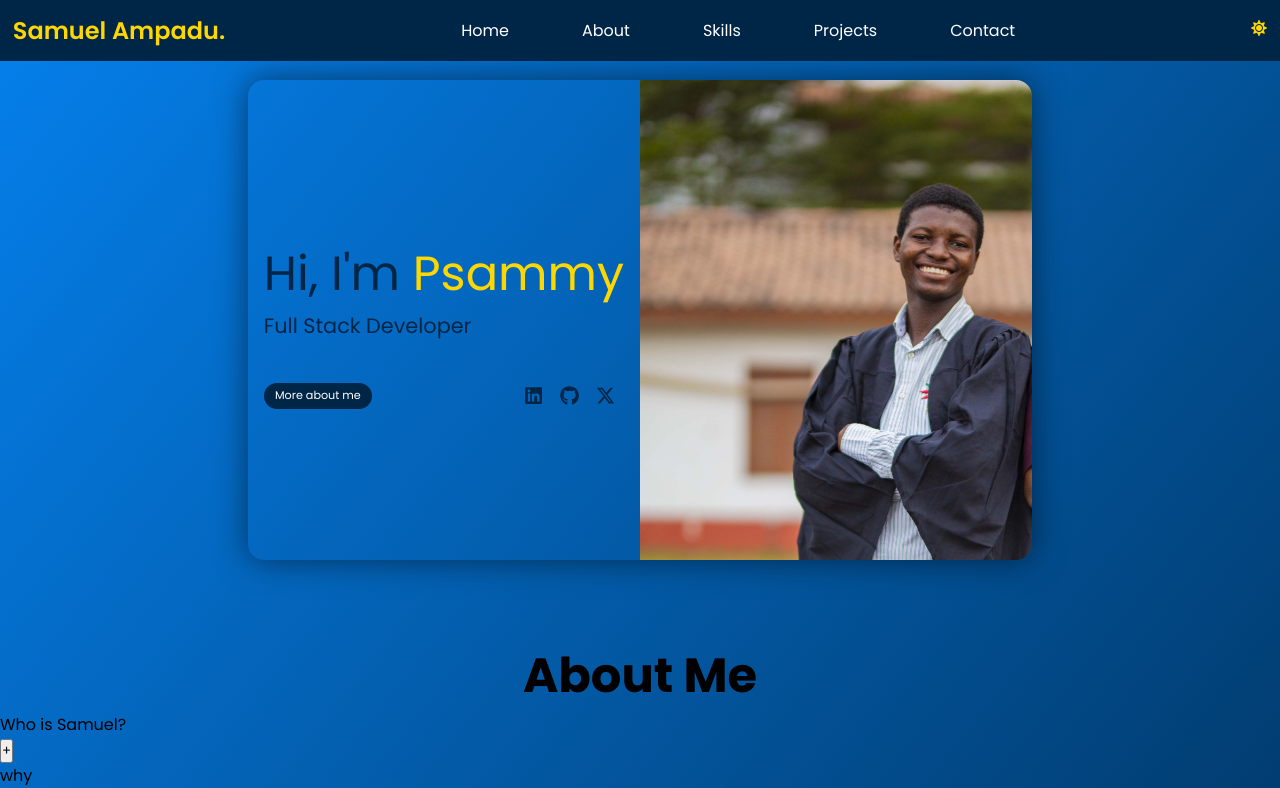
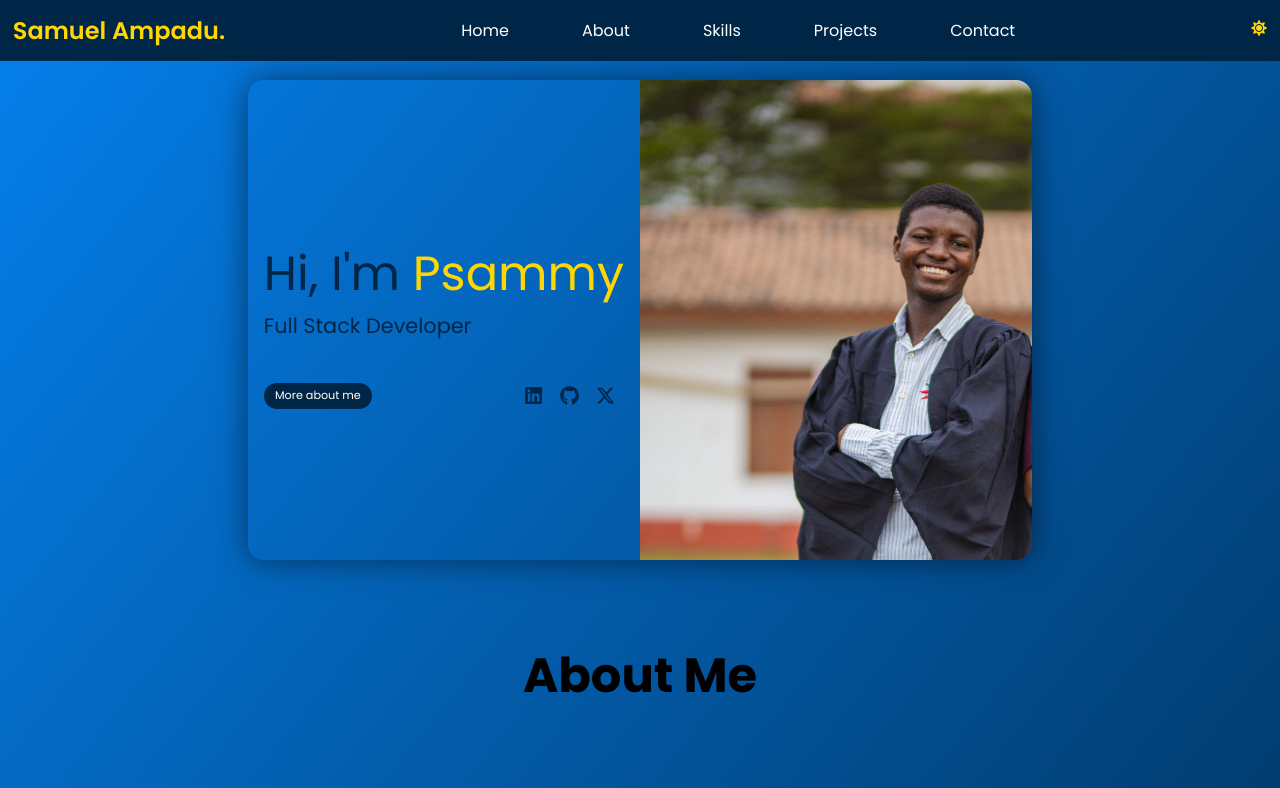
Before and after one commit to Psamm-y/React-projects, a React (Vite) app: page / in a window 1280 px wide. Shown: the top 788 px of the page. Built offline with nearby package versions, Linux system fonts and the light colour scheme.

Commit message:
Work on Accordion

```diff
--- a/src/App.jsx
+++ b/src/App.jsx
@@ -3,7 +3,8 @@ import React, { useId } from 'react';
 import Header from './porfolio shi/Header';
 import Home from './porfolio shi/Home';
 import About from './porfolio shi/About';
-import { desc } from './porfolio shi/utils/about';
+import desc from './porfolio shi/utils/about';
+import Accordion from './porfolio shi/Accordion';
 const App = () => {
   const id = useId();
   return (
--- a/src/porfolio shi/About.jsx
+++ b/src/porfolio shi/About.jsx
@@ -1,26 +1,19 @@
-import React, { useState } from 'react';
+import React, { useId, useState } from 'react';
 import './about.css';
-import { desc } from './utils/about';
-const About = () => {
-  const [expand, setExpand] = useState(false);
+import Accordion from './Accordion';
+import desc from './utils/about';
+const About = ({ title, essay }) => {
+  const id = useId();
   return (
     <section className="about" id="About">
       <div className="section-head">
         <h2>About Me</h2>
       </div>
-      {desc.map((description) => (
-        <div>
-          <div className="title">
-            <p> {description.title}</p>
-            <button onClick={() => setExpand(!expand)}>
-              {expand ? '-' : '+'}
-            </button>
-          </div>
-          <div className="expand">
-            {expand ? <p>{description.essay}</p> : ''}
-          </div>
-        </div>
-      ))}
+      <div className="">
+        {desc.map(({ title, essay }) => (
+          <Accordion key={Math.random()} title={title} essay={essay} />
+        ))}
+      </div>
     </section>
   );
 };
--- /dev/null
+++ b/src/porfolio shi/Accordion.jsx
@@ -0,0 +1,8 @@
+import React from 'react';
+import { useState } from 'react';
+const Accordion = ({ title, essay }) => {
+  const [expand, setExpand] = useState(false);
+  return <div></div>;
+};
+
+export default Accordion;
--- a/src/porfolio shi/about.css
+++ b/src/porfolio shi/about.css
@@ -1,5 +1,8 @@
 .about {
   margin-top: 5em;
+  display: flex;
+  flex-direction: column;
+  align-items: center;
 }
 .section-head {
   display: flex;
@@ -11,3 +14,13 @@
   background-image: linear-gradient(to bottom right, #001e38, #002647);
   color: white;
 }
+.head {
+  display: flex;
+  justify-content: space-between;
+}
+.accordion {
+  width: 50%;
+}
+.head p {
+  width: 70%;
+}
--- a/src/porfolio shi/utils/about.js
+++ b/src/porfolio shi/utils/about.js
@@ -1,7 +1,8 @@
-export const desc = [{
+const desc = [{
   title: "Who is Samuel?",
   essay:"Samuel is a second-year Computer Science student at the University of Ghana. He is interested in developing practical solutions to real-world problems through programming. His goal is to become a full-stack developer, and he has already started working toward this objective.With consistent effort and dedication, Samuel is making steady progress in his studies and career development. He is focused on building a strong foundation in programming and is excited about the opportunities ahead."
 }, {
   title: "why",
   essay:"blah blah blah"
-}]
+  }]
+export default desc;
```
